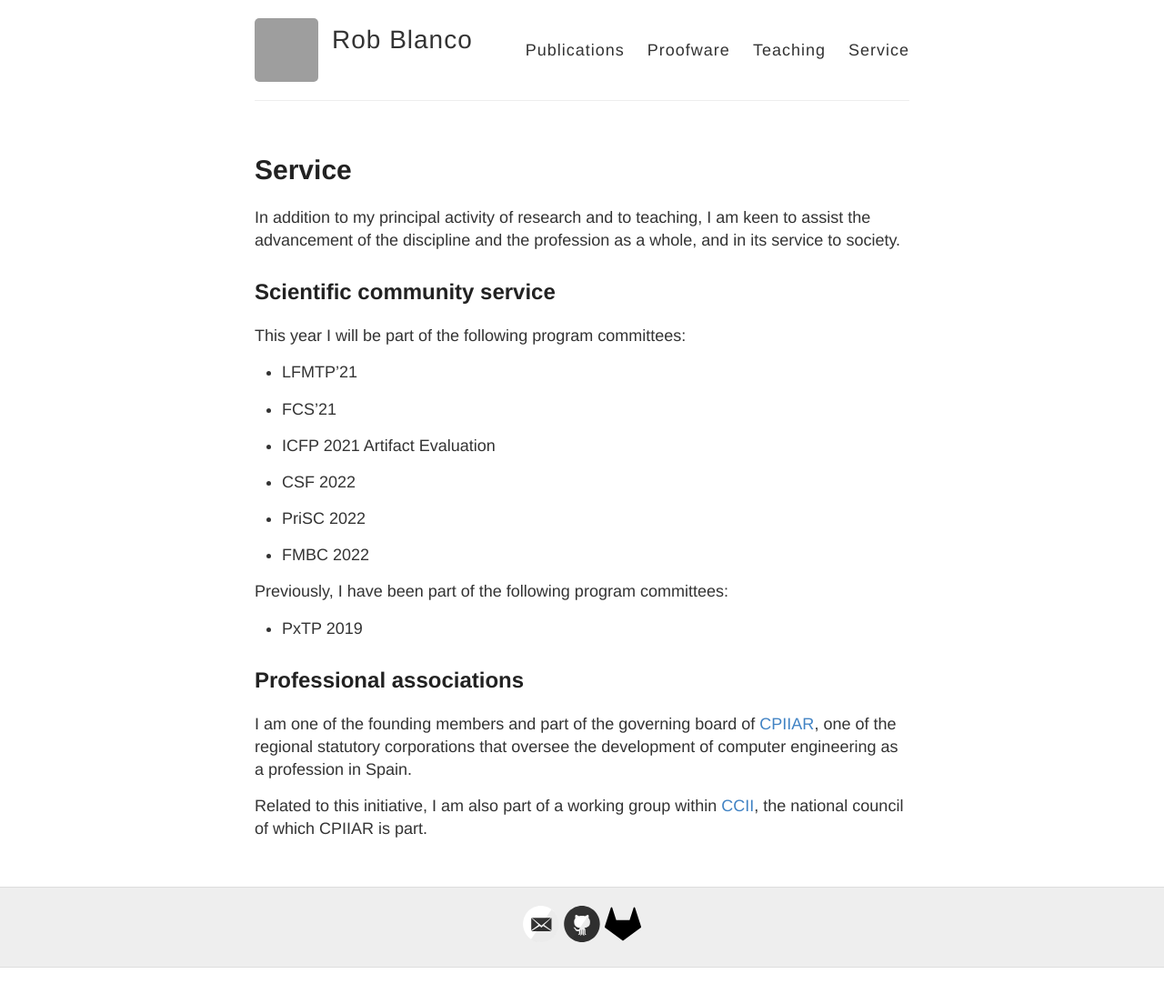
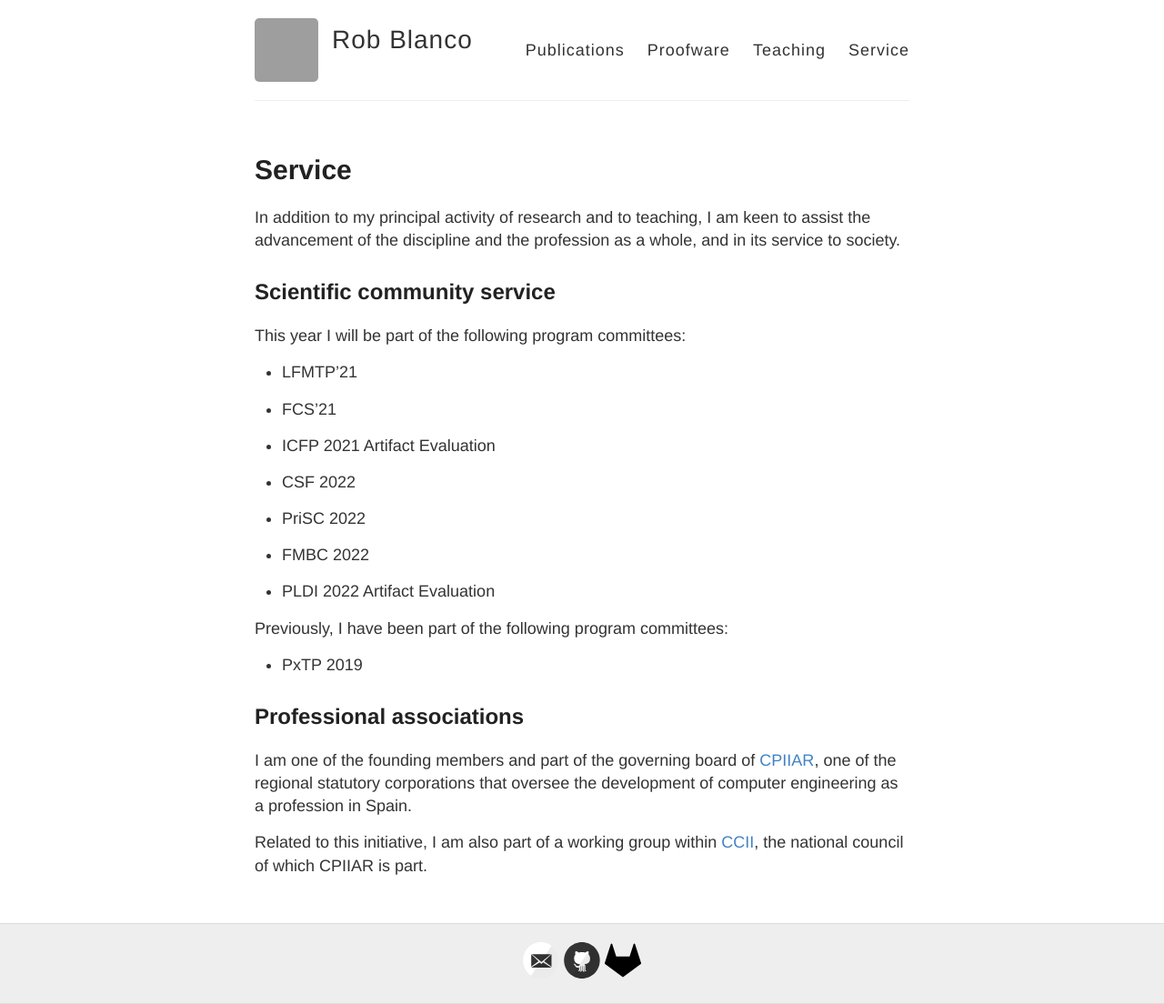
Before and after one commit to robblanco/robblanco.github.io, a Jekyll site: the page built from service.md, in a window 1280 px wide. Shown: the whole page at 91% size. Built offline with Jekyll 4.4.1, drawn with Linux system fonts in a browser that asks for light colours; before the commit the page ends 1064 px from its top, so only the background shows below that; grey boxes are pictures that could not be loaded.

Commit message:
PLDI 2022 AE PC

```diff
--- a/service.md
+++ b/service.md
@@ -24,6 +24,8 @@ This year I will be part of the following program committees:
 
 * FMBC 2022
 
+* PLDI 2022 Artifact Evaluation
+
 Previously, I have been part of the following program committees:
 
 * PxTP 2019
```
